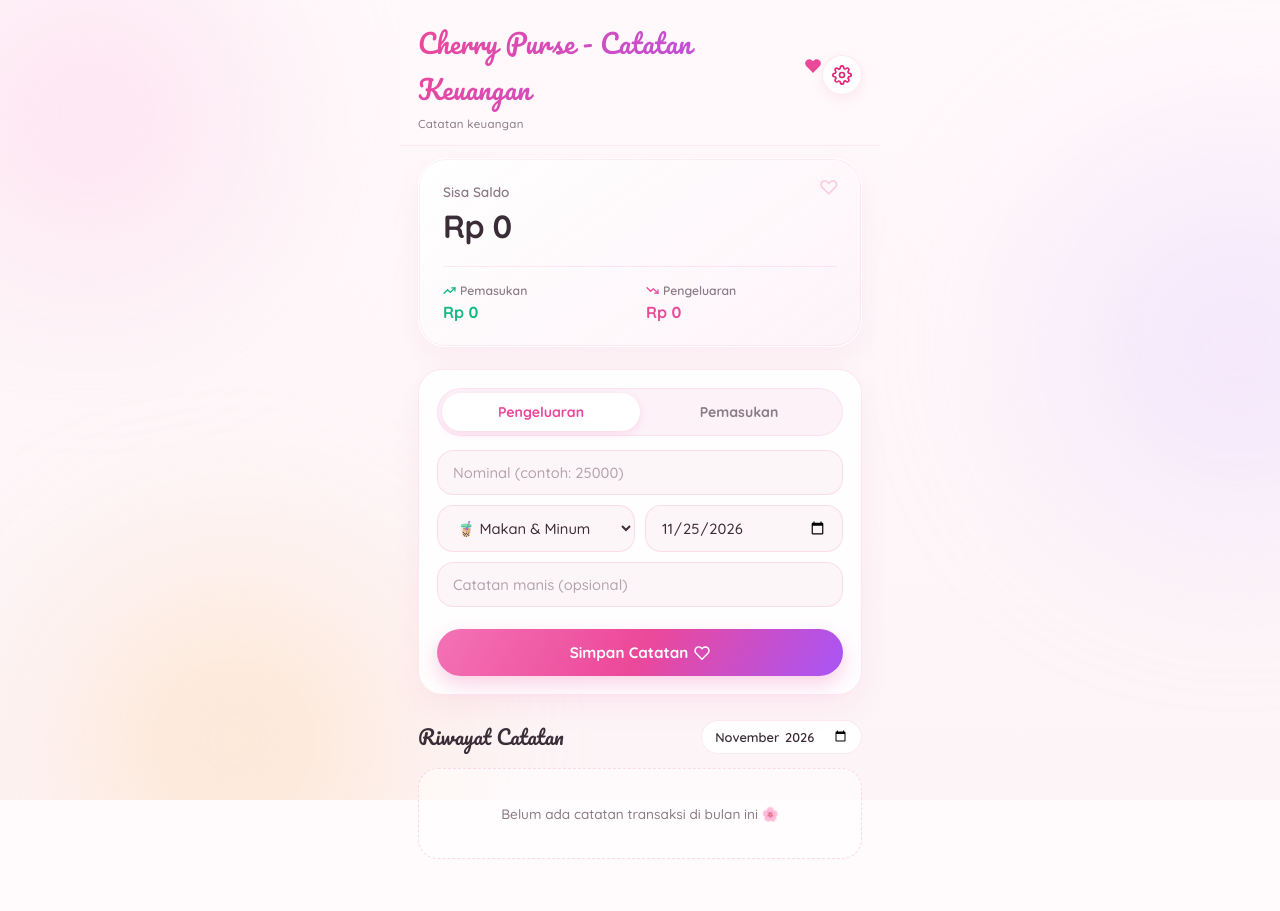
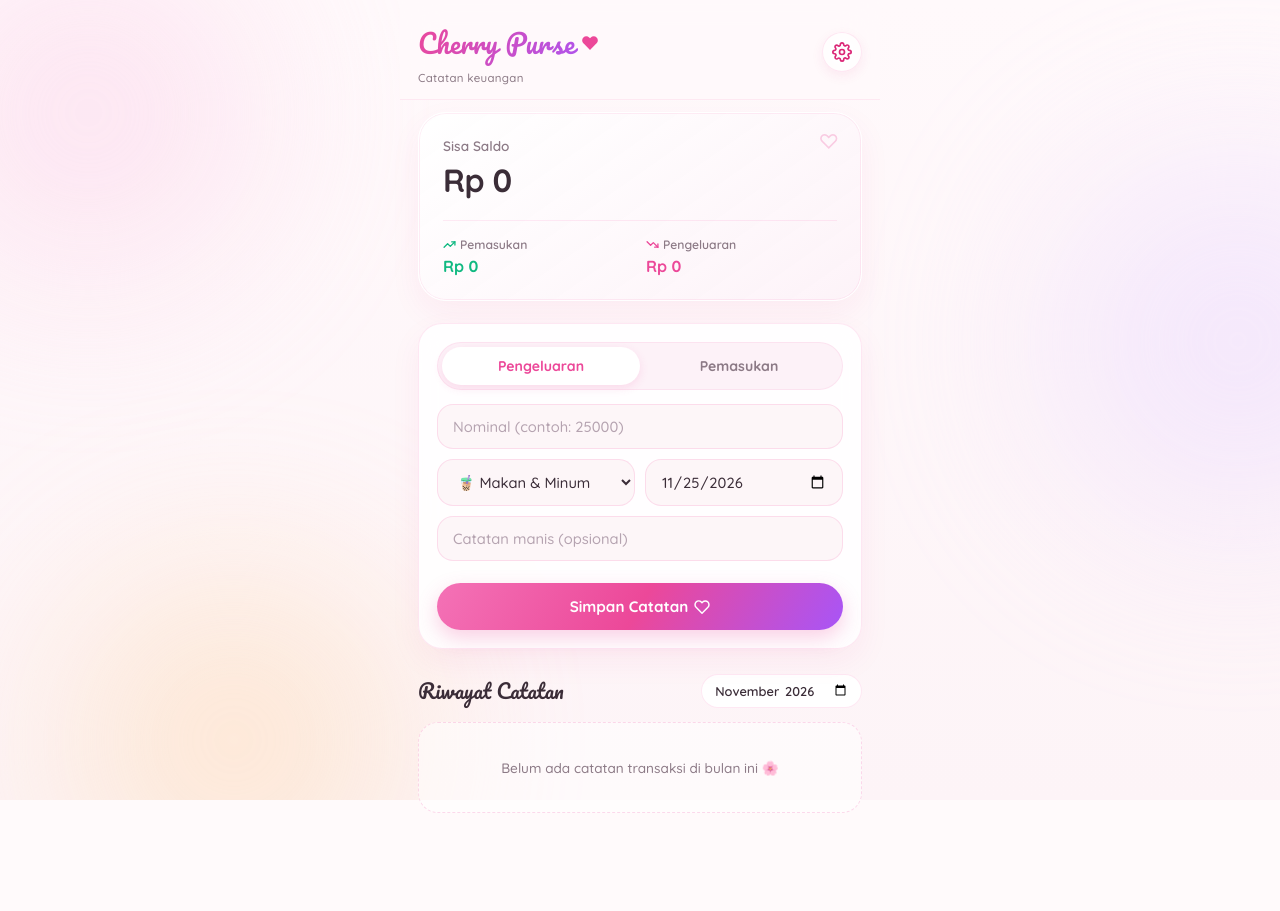
Before and after one commit to masrahmat-id/apps, a plain HTML site: page cherry_purse/index.html in a window 1280 px wide. Drawn offline with Linux system fonts and the light colour scheme.

Commit message:
Update index.html

```diff
--- a/cherry_purse/index.html
+++ b/cherry_purse/index.html
@@ -744,7 +744,7 @@
     <div class="container">
         <header id="stickyHeader">
             <div class="brand-wrap">
-                <h1 id="appTitle">Cherry Purse - Catatan Keuangan</h1>
+                <h1 id="appTitle">Cherry Purse</h1>
                 <span class="brand-subtitle" id="appSubtitle">Catatan keuangan</span>
             </div>
             <div class="header-actions">
@@ -884,7 +884,7 @@
         let currentType = 'expense';
         let transactions = [];
         let deleteTargetId = null;
-        let walletTitle = 'Cherry Purse - Catatan Keuangan';
+        let walletTitle = 'Cherry Purse';
         let walletSubtitle = 'Catatan keuangan';
         let currentPage = 1;
         const ITEMS_PER_PAGE = 5;
@@ -1224,7 +1224,7 @@
         function saveWalletHeaderSettings() {
             const newName = document.getElementById('ownerNameInput').value.trim();
             const newSubtitle = document.getElementById('walletSubtitleInput').value.trim();
-            walletTitle = newName !== '' ? newName : 'Cherry Purse - Catatan Keuangan';
+            walletTitle = newName !== '' ? newName : 'Cherry Purse';
             walletSubtitle = newSubtitle !== '' ? newSubtitle : 'Catatan keuangan';
             try {
                 localStorage.setItem('aurora_wallet_title', walletTitle);
```
